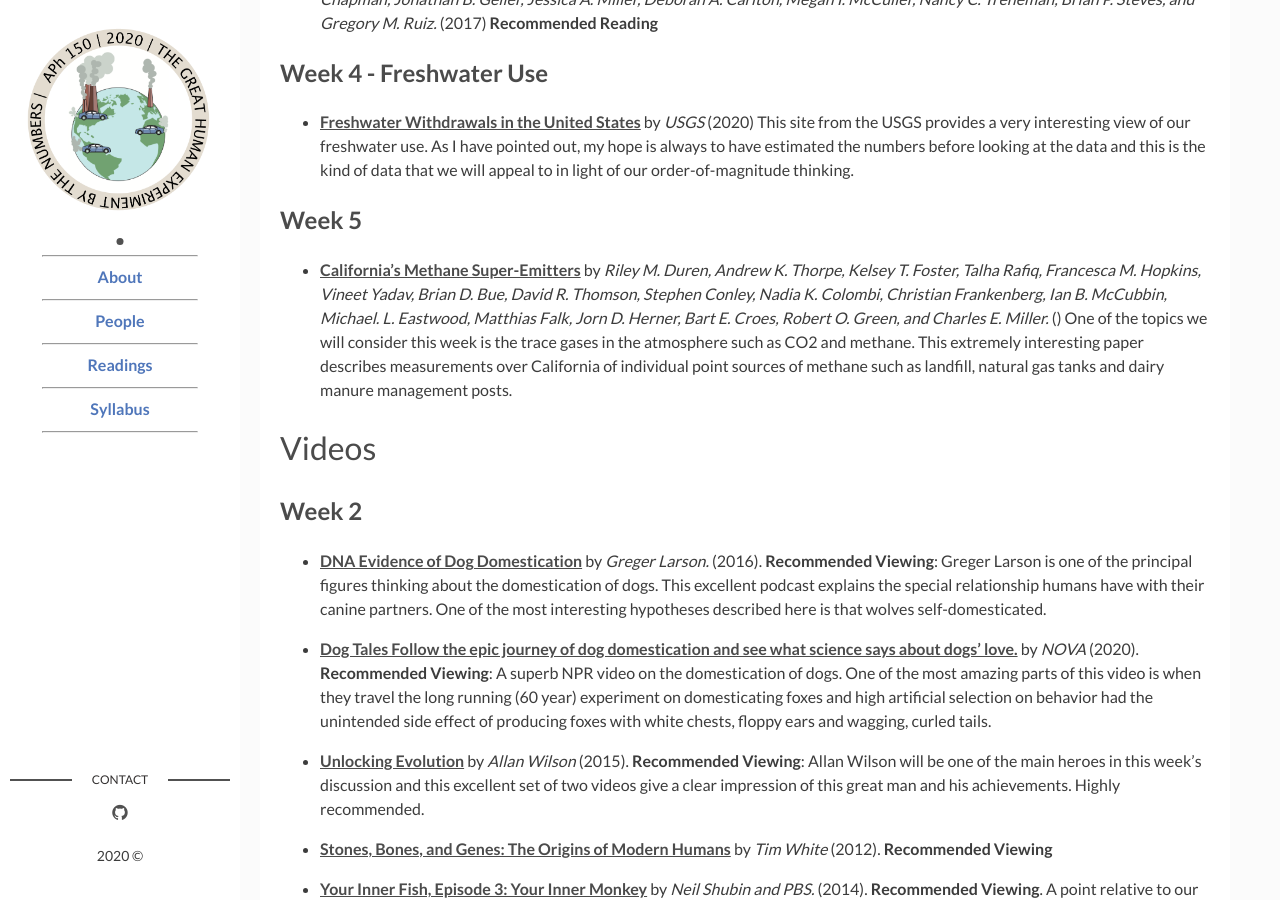
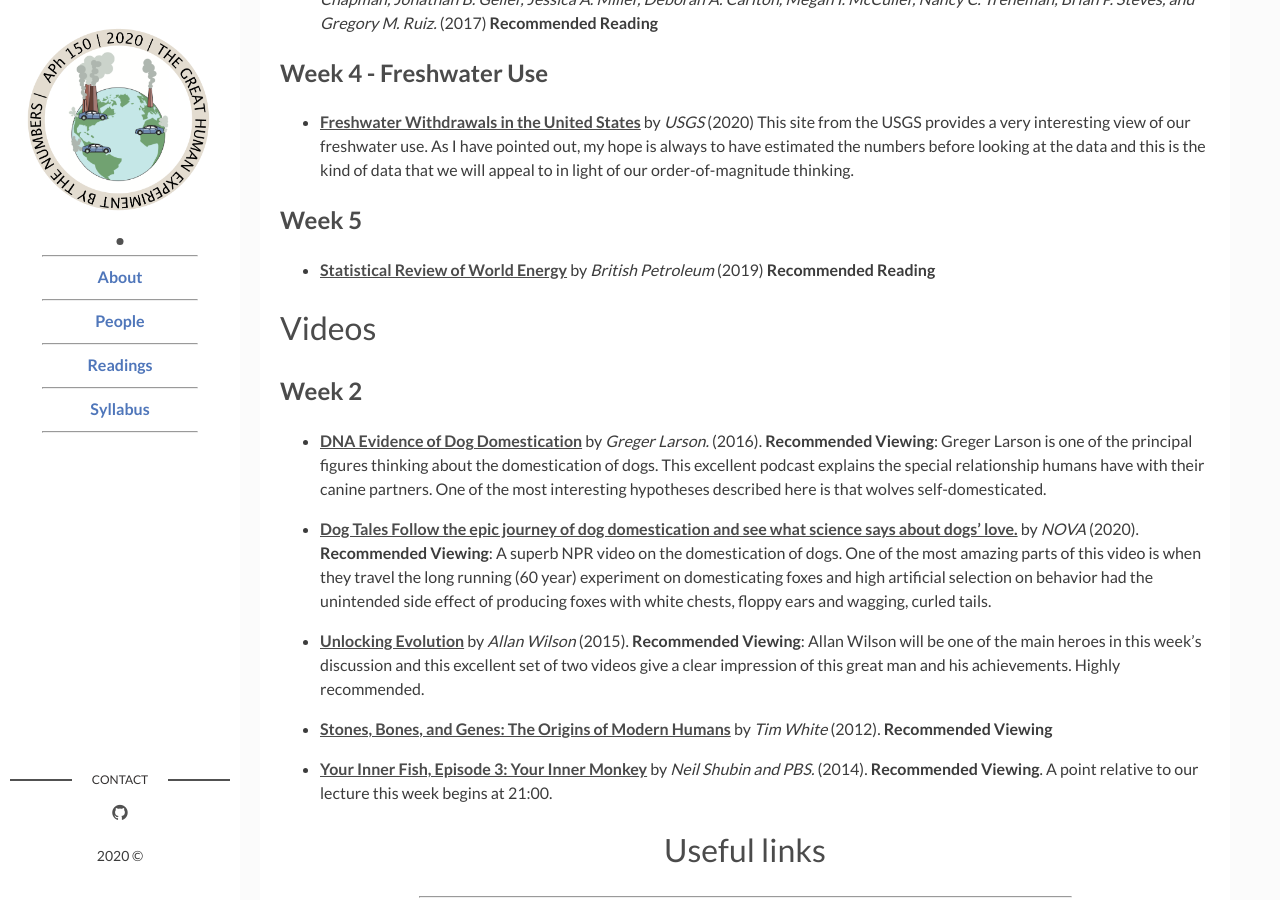
Before and after one commit to RPGroup-PBoC/aph150_human_impacts, a Jekyll site: the page built from page02_readings.md, in a window 1280 px wide and 900 px high, scrolled down 3751 px. Built offline with Jekyll 4.4.1, drawn with Linux system fonts in a browser that asks for light colours.

Commit message:
Added BP reading for week 5

```diff
--- a/_data/readings.yaml
+++ b/_data/readings.yaml
@@ -402,3 +402,12 @@ Week 5:
       describes measurements over California of individual point sources of
       methane such as landfill, natural gas tanks and dairy manure management
       posts.
+
+Week 5:
+  - pub:
+    title: Statistical Review of World Energy
+    authors: British Petroleum
+    year: 2019
+    link: BP_2019.pdf
+    description: >
+      **Recommended Reading**
```
Also changed, not shown: 1 other file.
